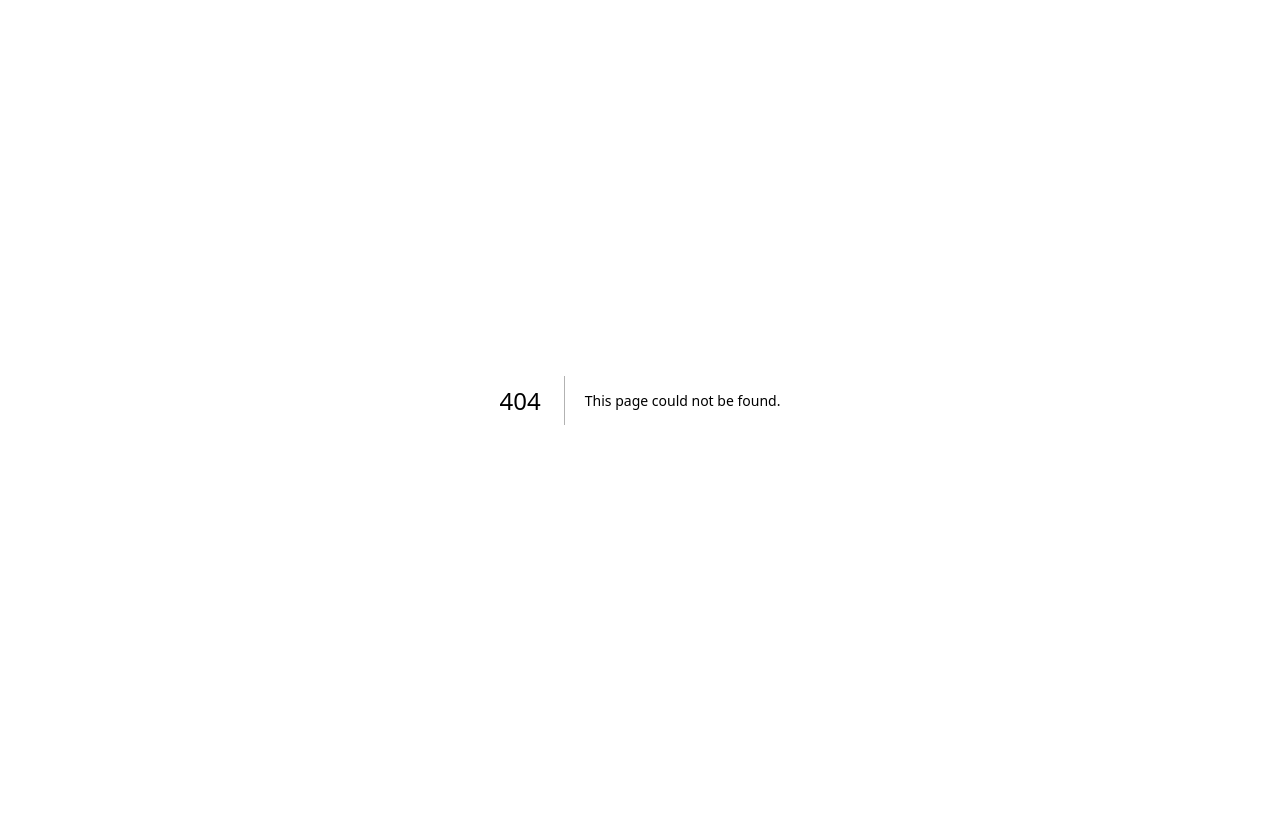
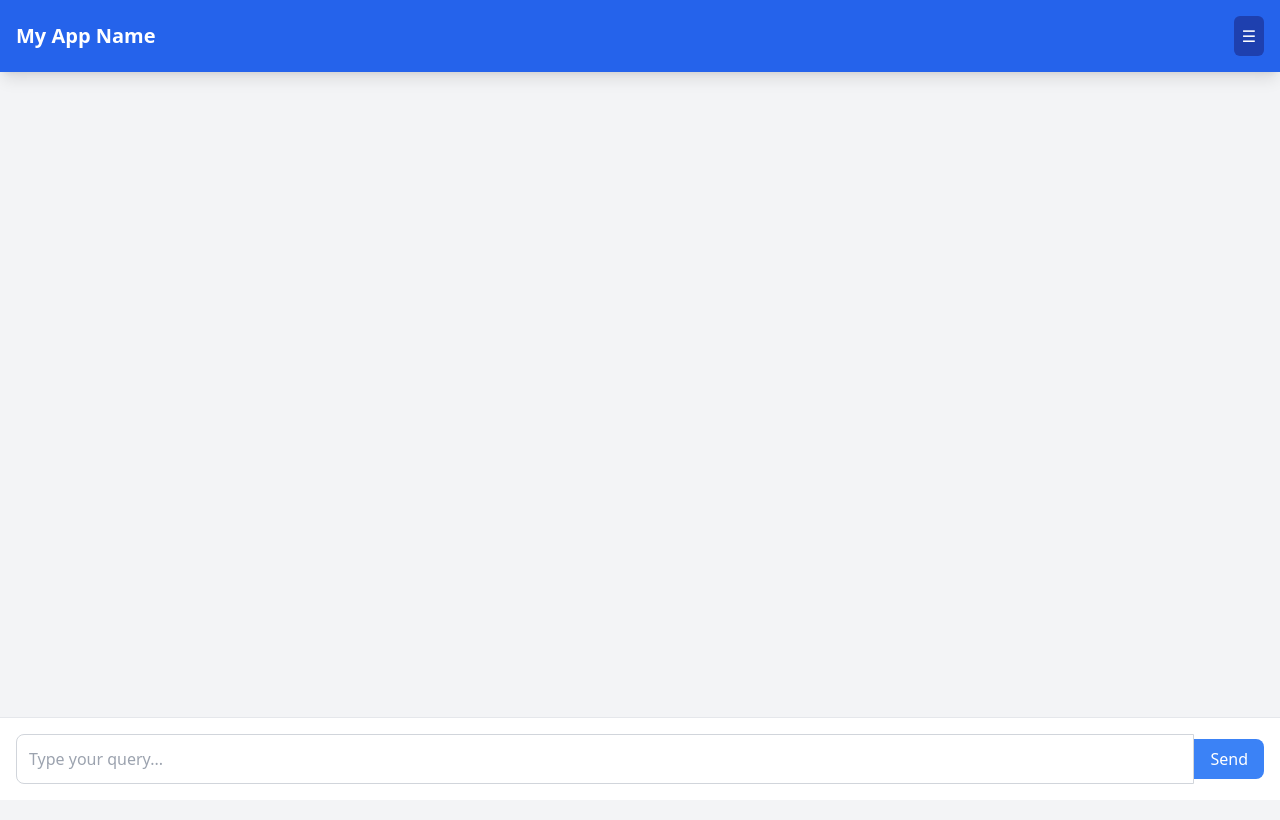
Before and after one commit to Rana718/EvoAI, a Next.js app: page /aipage in a window 1280 px wide. Before the commit this address had no page. Shown: the top 820 px of the page. Built offline with nearby package versions, Linux system fonts and the light colour scheme.

Commit message:
Add Ai page for normal task

```diff
--- /dev/null
+++ b/src/pages/aipage.tsx
@@ -0,0 +1,14 @@
+import '../app/globals.css';
+import Aibar from "@/components/Aibar";
+import InputBox from "@/components/InputBox";
+
+export default function Comhome() {
+  return (
+    <div className="min-h-screen flex flex-col bg-gray-100">
+      <Aibar />
+      <div className="flex-grow flex items-center justify-center">
+        <InputBox />
+      </div>
+    </div>
+  );
+}
```
